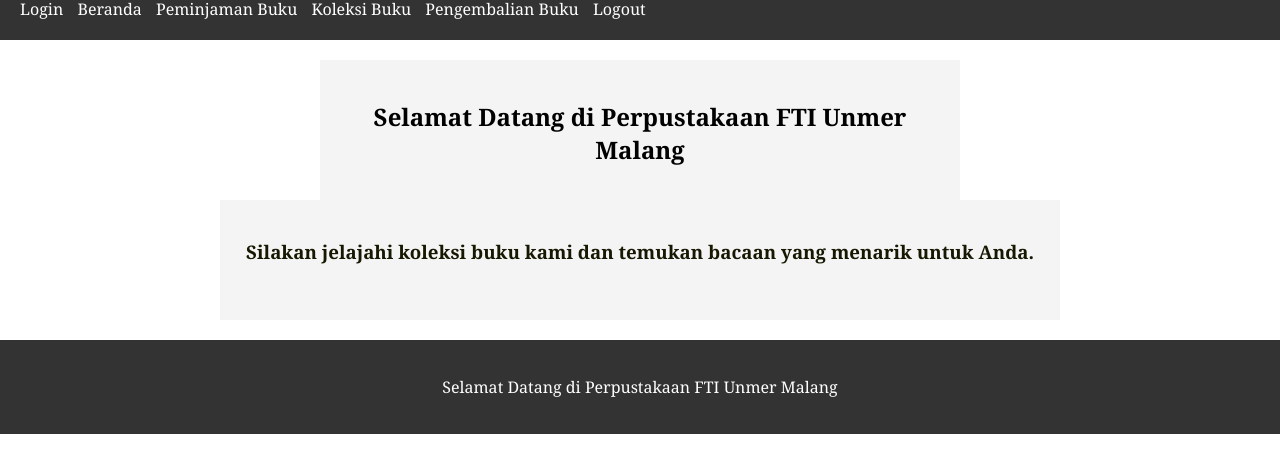
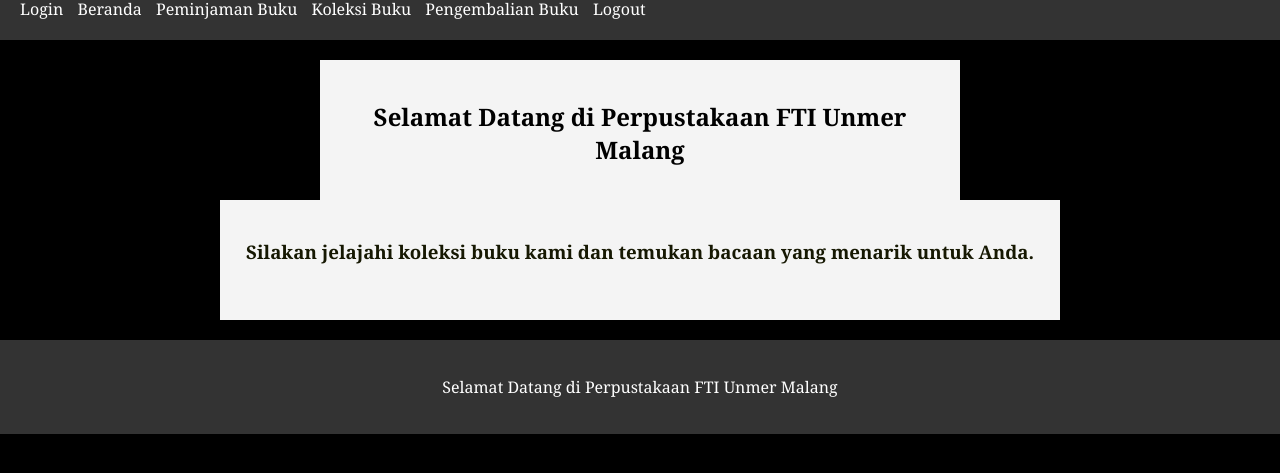
Before and after one commit to Vilasni/Perpustakaan, a plain HTML site: page index.html in a window 1280 px wide. Shown: the part 65-538 px from the top of the page. Drawn offline with Linux system fonts and the light colour scheme.

Commit message:
Update index.html

```diff
--- a/index.html
+++ b/index.html
@@ -1,6 +1,12 @@
 <!DOCTYPE html>
 <html>
 <head>
+  <style>
+    body {
+      background-color: black;
+      background-repeat: no-repeat;
+    }
+  </style>
   <title>Perpustakaan FTI Unmer Malang</title>
   <link rel="stylesheet" type="text/css" href="style.css">
 </head>
@@ -13,8 +19,8 @@
         <li><a href="index.html">Beranda</a></li>
         <li><a href="pinjam.html">Peminjaman Buku</a></li>
         <li><a href="koleksi.html">Koleksi Buku</a></li>
-        <li><a href="kembalibuku.html"></a>Pengembalian Buku</li>
-        <li><a href="logout.html"></a>Logout</li>
+        <li><a href="kembalibuku.html">Pengembalian Buku</a></li>
+        <li><a href="logout.html">Logout</a></li>
       </ul>
     </nav>
   </header>
@@ -25,7 +31,7 @@
       <div style="width: 600px; height: 100px">
       <h2>Selamat Datang di Perpustakaan FTI Unmer Malang</h2></div>
       <center><div style="font-style: inherit; color: rgb(22, 24, 2); width: 800px; height: 80px;">
-      <h3>Silakan jelajahi koleksi buku kami dan temukan bacaan yang menarik untuk Anda.</p></div></center>
+      <h3>Silakan jelajahi koleksi buku kami dan temukan bacaan yang menarik untuk Anda.</h3></div></center>
     </section>
   </main>
 
```
